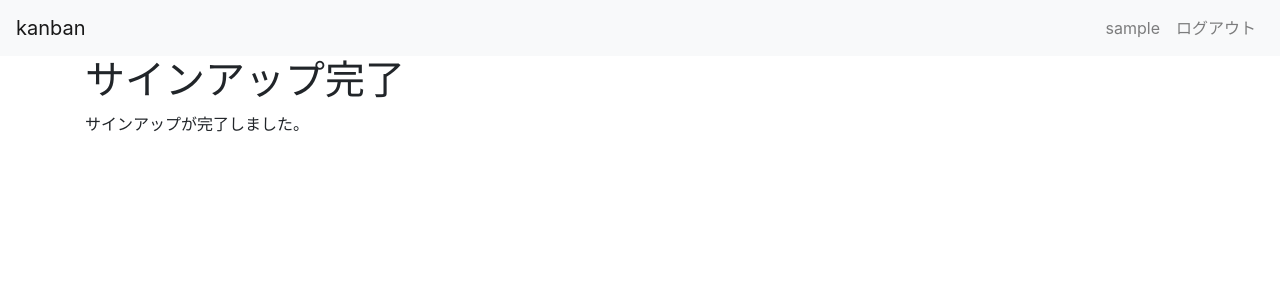
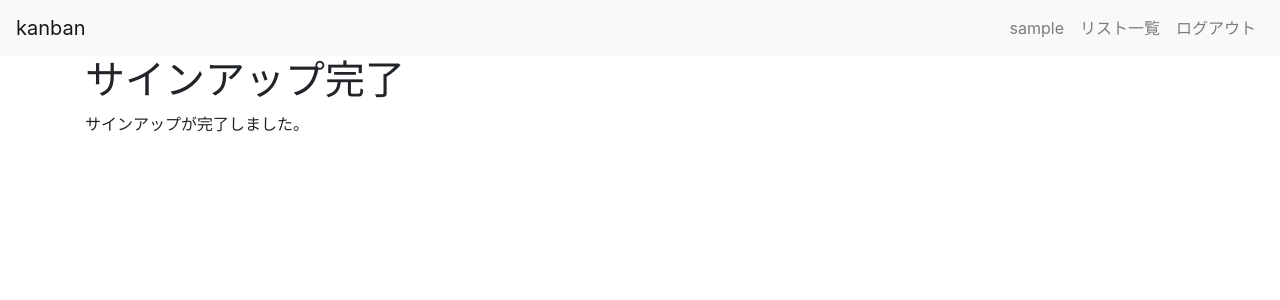
Before and after one commit to gakitomo/Python1, a Django app: page /kanban/home/ in a window 1280 px wide. Shown: the top 300 px of the page. Run offline with Django 3.2, Linux system fonts and the light colour scheme; the visitor is signed in with stand-in values (Sample User, id 1); some libraries are stand-ins or nearby versions.

Commit message:
Update base.html

```diff
--- a/kanban/templates/kanban/base.html
+++ b/kanban/templates/kanban/base.html
@@ -26,6 +26,9 @@
               <a class="nav-link" href="{% url 'kanban:users_detail' request.user.pk %}">{{ request.user.username }}</a>
             </li>
             <li class="nav-item">
+              <a class="nav-link" href="{% url 'kanban:lists_list' %}">リスト一覧</a>
+            </li>
+            <li class="nav-item">
               <a class="nav-link" href="{% url 'logout' %}">ログアウト</a>
             </li>
             {% else %}
```
